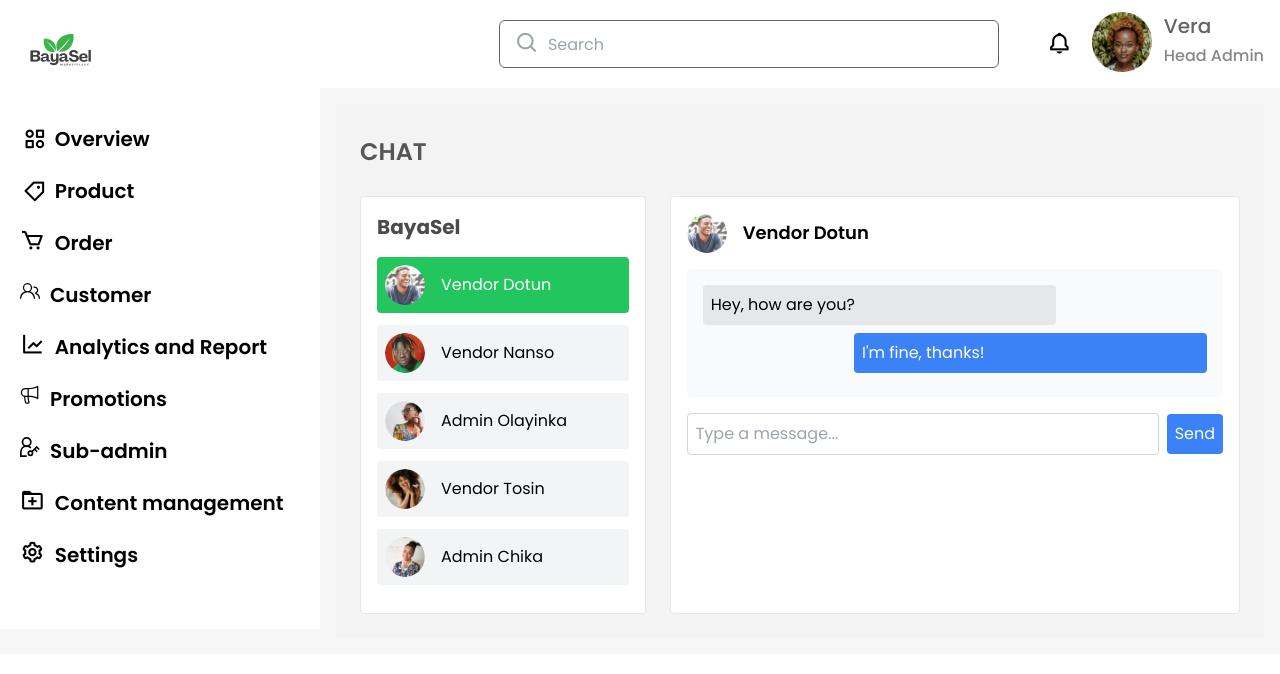
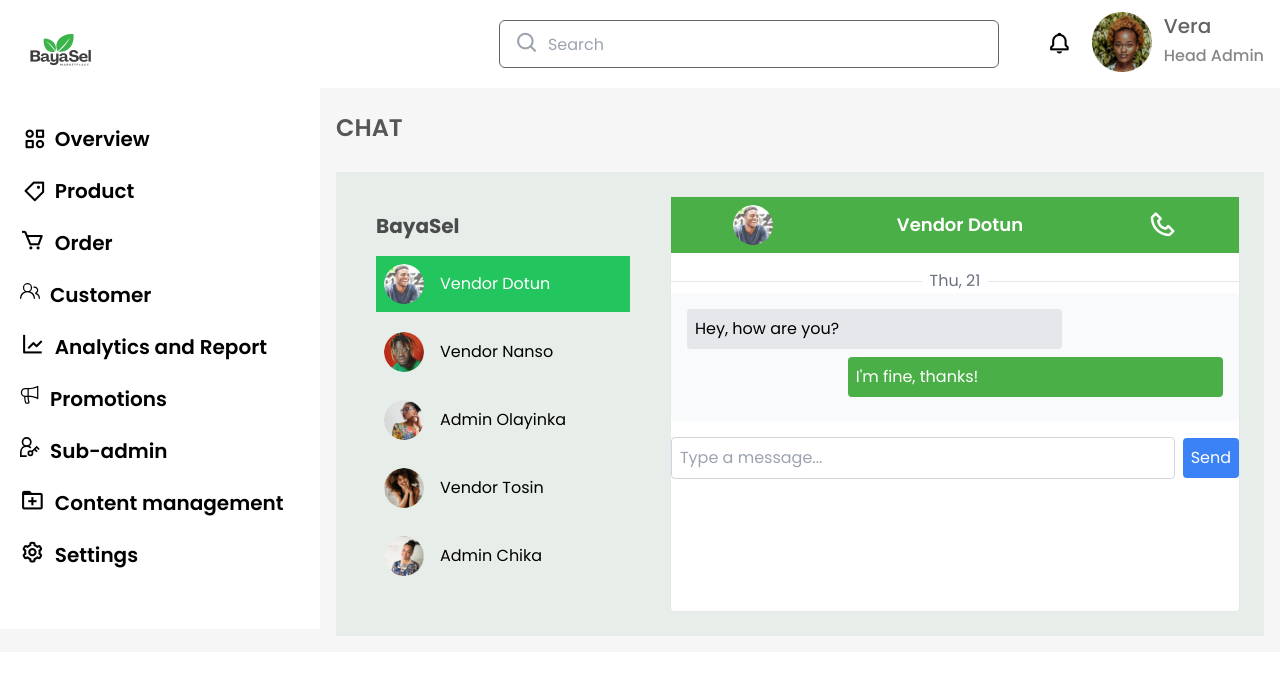
Before and after one commit to BayaSel/Bayasel-Admin, a React (Vite) app: page /chat in a window 1280 px wide. Both pictures are taken after a click on the item "Vendor Dotun". Shown: the top 674 px of the page. Built offline with nearby package versions, Linux system fonts and the light colour scheme.

Commit message:
feat- worked on header section of the chat box

```diff
--- a/src/pages/Chat.jsx
+++ b/src/pages/Chat.jsx
@@ -33,19 +33,19 @@ export default function Chat() {
   };
 
   return (
-    <div className="bg-customGray p-6">
+    <div>
       <h1 className="text-[#555657] font-semibold text-2xl leading-[48px] mb-5">CHAT</h1>
-      <div className="flex justify-between gap-6">
+      <div className="flex justify-between gap-6 p-6 bg-[#E7EDE8]">
         {/* Left side chat list */}
-        <section className="w-1/3 bg-white p-4 border rounded">
+        <section className="w-1/3 p-4 rounded">
           <h2 className="text-xl font-bold text-neutral mb-4">BayaSel</h2>
           <ul>
             {chats.map((chat) => (
               <li
                 key={chat.id}
                 className={`p-2 cursor-pointer mb-3 flex items-center gap-4 ${
-                  activeChat?.id === chat.id ? "bg-green-500 text-white" : "bg-gray-100"
-                } rounded`}
+                  activeChat?.id === chat.id ? "bg-green-500 text-white" : "bg-[none]"
+                }`}
                 onClick={() => setActiveChat(chat)}
               >
                 <img src={chat.image} alt={`${chat.name} image`} className="w-10 h-10 rounded-full" />
@@ -56,13 +56,20 @@ export default function Chat() {
         </section>
 
         {/* Right side chat box */}
-        <section className="w-2/3 bg-white p-4 border rounded">
+        <section className="w-2/3 bg-white border rounded">
           {activeChat ? (
             <div className="chat-box">
               {/* Chat header */}
-              <div className="flex items-center gap-4 mb-4">
+              <div className="flex justify-around items-center gap-4 mb-4 bg-Green p-2">
                 <img src={activeChat.image} alt={`${activeChat.name} image`} className="w-10 h-10 rounded-full" />
-                <h3 className="text-lg font-semibold">{activeChat.name}</h3>
+                <h3 className="text-lg font-semibold text-white">{activeChat.name}</h3>
+                <i class='bx bx-phone text-white text-3xl'></i>
+              </div>
+
+              <div className="flex items-center justify-evenly text-gray-500 gap-2">
+                  <span className="border-t border-t-5 flex-grow"></span>
+                  <p>Thu, 21</p>
+                  <span className="border-t border-t-5 flex-grow"></span>
               </div>
 
               {/* Chat messages */}
@@ -71,7 +78,7 @@ export default function Chat() {
                   <p
                     key={index}
                     className={`mb-2 p-2 rounded max-w-[70%] ${
-                      message.isUser ? "ml-auto bg-blue-500 text-white" : "mr-auto bg-gray-200 text-black"
+                      message.isUser ? "ml-auto bg-Green text-white" : "mr-auto bg-gray-200 text-black"
                     }`}
                   >
                     {message.text}
```
